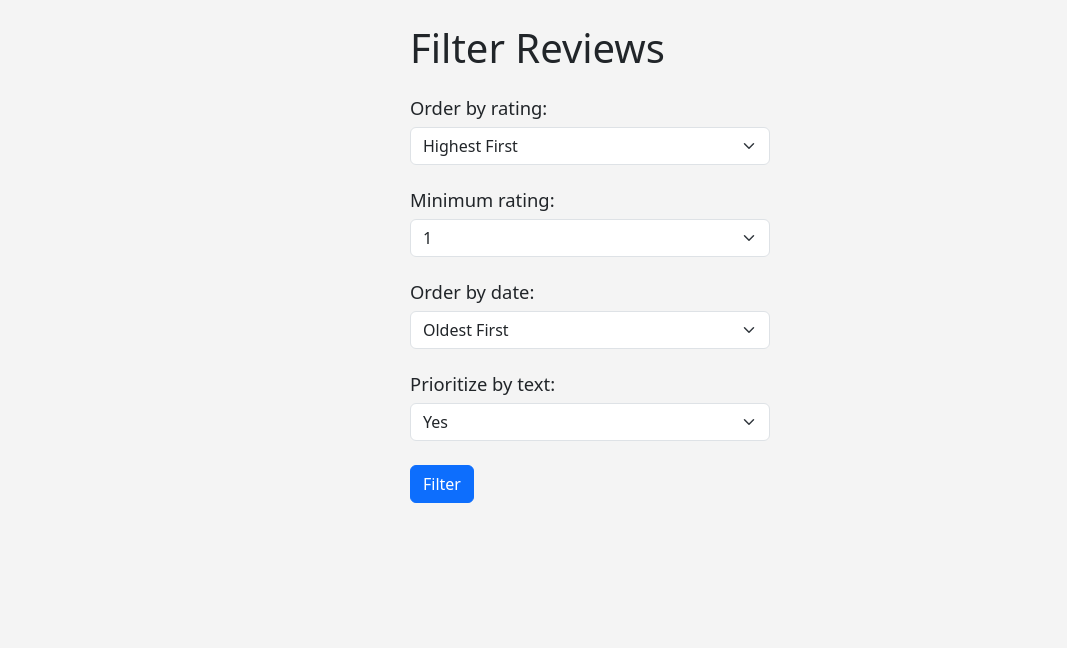
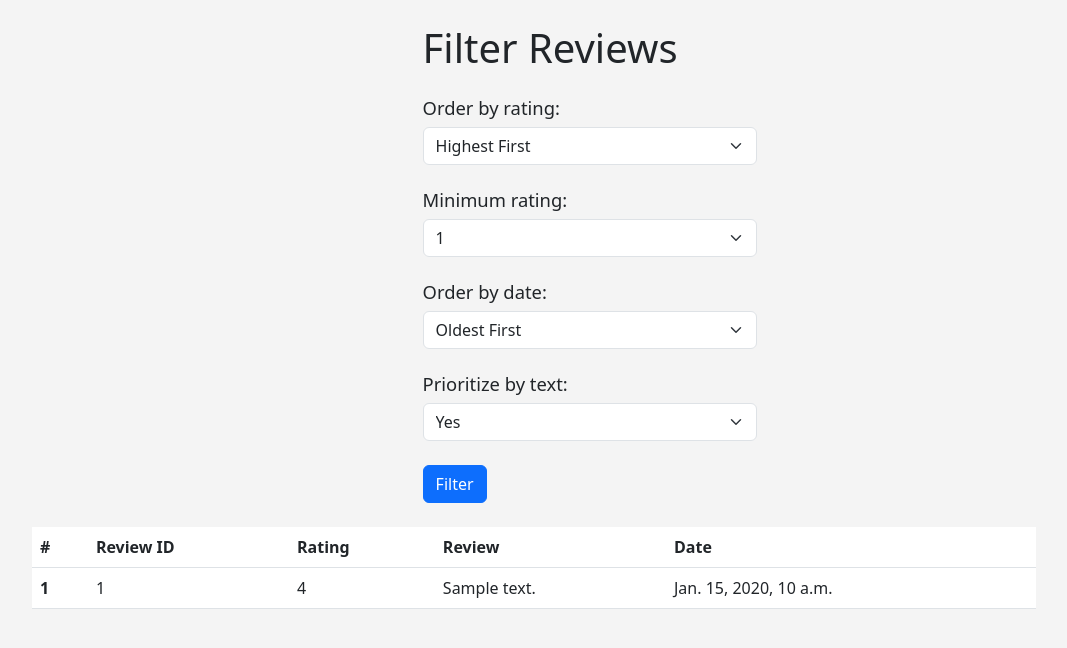
Before and after one commit to da4o88/filter-reviews, a Django app: template filter_app/templates/filter_app/index.html in a window 1280 px wide. Shown: the top 648 px of the page, without its empty margins (50-1117 px from the left). Run offline with Django 4.2, Linux system fonts and the light colour scheme; the template is opened without the code that fills it: most values are stand-ins (such as "Sample title", 1, 10 or a date in 2020); parts of the project's set-up code (start-up, migrations or seed data) failed here and were passed over.

Commit message:
display results in table, by text and rating

```diff
--- a/filter_app/static/filter_app/main.css
+++ b/filter_app/static/filter_app/main.css
@@ -3,9 +3,9 @@ body {
 }
 
 .container {
-    width: 30%;
-    margin-left: auto;
-    margin-right: auto;
+    width: 90%;
+/*    margin-left: auto;
+    margin-right: auto;*/
     text-align: left;
 }
 
@@ -14,6 +14,16 @@ body {
     font-color: #212529;
 }
 
+.container-form {
+    width: 30%;
+    margin: auto;
+    text-align: left;
+}
+
+.table-results {
+    width:90%;
+}
+
 #title-main {
     margin-bottom: 25px;
 }
--- a/filter_app/templates/filter_app/index.html
+++ b/filter_app/templates/filter_app/index.html
@@ -2,11 +2,13 @@
 {% block title %} <title>Filter Reviews</title> {% endblock %}
 {% block content %}
     <div class="container">
+        <div class="container-form">
             <h1 id="title-main">Filter Reviews</h1>
-        <form>
+            <form action="" method="POST">
+                {% csrf_token %}
                 <div>
                     <h5>Order by rating:</h5>
-                <select class="form-select" aria-label="Default select example">
+                    <select class="form-select" name="rating" aria-label="Default select example">
                       <option selected value="highest">Highest First</option>
                       <option value="lowest">Lowest First</option>
                     </select>
@@ -14,7 +16,7 @@
                 <br>
                 <div>
                     <h5>Minimum rating:</h5>
-                <select class="form-select" aria-label="Default select example">
+                    <select class="form-select" name="min-rating" aria-label="Default select example">
                       <option selected value="1">1</option>
                       <option value="2">2</option>
                       <option value="3">3</option>
@@ -25,7 +27,7 @@
                 <br>
                 <div>
                     <h5>Order by date:</h5>
-                <select class="form-select" aria-label="Default select example">
+                    <select class="form-select" name="date-review" aria-label="Default select example">
                       <option selected value="oldest">Oldest First</option>
                       <option value="newest">Newest First</option>
                     </select>
@@ -33,13 +35,41 @@
                 <br>
                 <div>
                     <h5>Prioritize by text:</h5>
-                <select class="form-select" aria-label="Default select example">
+                    <select class="form-select" name="review-text" aria-label="Default select example">
                       <option selected value="yes">Yes</option>
                       <option value="no">No</option>
                     </select>
                 </div>
                 <br>
-            <button type="button" class="btn btn-primary">Filter</button>
+                <input type="submit" value="Filter" class="btn btn-primary"></input>
             </form>
+            <br>
+        </div>
+        <div class="table-results">
+            <table class="table">
+              <thead>
+                <tr>
+                  <th scope="col">#</th>
+                  <th scope="col">Review ID</th>
+                  <th scope="col">Rating</th>
+                  <th scope="col">Review</th>
+                  <th scope="col">Date</th>
+                </tr>
+              </thead>
+              <tbody>
+                {% for review in data %}
+                    <tr>
+                      <th scope="row">{{ forloop.counter }}</th>
+                      <td>{{ review.id }}</td>
+                      <td>{{ review.rating }}</td>
+                      <td>{{ review.reviewText }}</td>
+                      <td>{{ review.reviewCreatedOnDate }}</td>
+                    </tr>
+                {% endfor %}
+
+
+              </tbody>
+            </table>
+        </div>
     </div>
 {% endblock %}
```
Also changed, not shown: filter_app/handlers.py (+15 -5 lines), filter_app/views.py (+16 -5 lines). Lines whose indentation alone changed are shown as unchanged.
